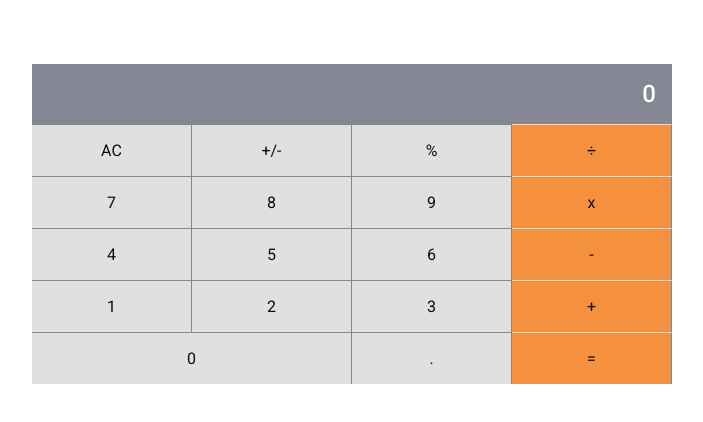
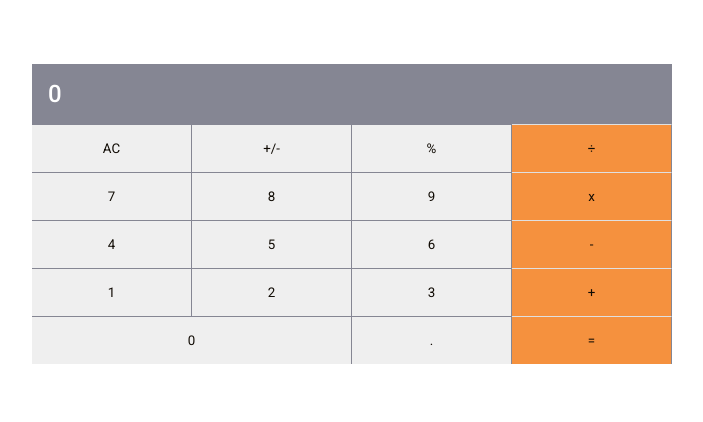
Before and after one commit to yaredtekle022/Math-Magicians, a React (Create React App) app: page / in a window 1280 px wide. Shown: the top 422 px of the page, without its empty margins (288-991 px from the left). Built offline with nearby package versions, Linux system fonts and the light colour scheme.

Commit message:
add react events

```diff
--- a/package.json
+++ b/package.json
@@ -6,6 +6,7 @@
     "@testing-library/jest-dom": "^5.16.5",
     "@testing-library/react": "^13.4.0",
     "@testing-library/user-event": "^13.5.0",
+    "big.js": "^6.2.1",
     "react": "^18.2.0",
     "react-dom": "^18.2.0",
     "react-scripts": "5.0.1",
--- a/src/components/Calculator.js
+++ b/src/components/Calculator.js
@@ -1,41 +1,123 @@
+/* eslint-disable react/no-unused-state */
+/* eslint-disable react/destructuring-assignment */
+/* eslint-disable react/prefer-stateless-function */
 import React from 'react';
+import Calculate from '../logic/calculate';
 
-function Calculator() {
+class Calculator extends React.Component {
+  constructor(props) {
+    super(props);
+    this.state = {
+      total: 0,
+      next: null,
+      operation: null,
+    };
+  }
+
+  handleChange = (e) => {
+    const res = Calculate(this.state, e.target.innerHTML);
+    this.setState(res);
+  };
+
+  render() {
     return (
       <div className="Calculator">
+        <form className="row">
+          <input
+            disabled
+            className="res"
+            value={this.state.next || this.state.total || 0}
+          />
+        </form>
         <div className="row">
-        <div className="res">0</div>
+          <button
+            type="button"
+            id="AC"
+            onClick={this.handleChange}
+            className="pads"
+          >
+            AC
+          </button>
+          <button
+            type="button"
+            onClick={this.handleChange}
+            id="+/-"
+            className="pads"
+          >
+            +/-
+          </button>
+          <button
+            type="button"
+            onClick={this.handleChange}
+            id="%"
+            className="pads"
+          >
+            %
+          </button>
+          <button type="button" onClick={this.handleChange} className="pads">
+            &#247;
+          </button>
         </div>
         <div className="row">
-        <div className="pads">AC</div>
-        <div className="pads">+/-</div>
-        <div className="pads">%</div>
-        <div className="pads">&#247;</div>
+          <button className="pads" type="button" onClick={this.handleChange}>
+            7
+          </button>
+          <button className="pads" type="button" onClick={this.handleChange}>
+            8
+          </button>
+          <button className="pads" type="button" onClick={this.handleChange}>
+            9
+          </button>
+          <button className="pads" type="button" onClick={this.handleChange}>
+            x
+          </button>
         </div>
         <div className="row">
-        <div className="pads">7</div>
-        <div className="pads">8</div>
-        <div className="pads">9</div>
-        <div className="pads">x</div>
+          <button className="pads" type="button" onClick={this.handleChange}>
+            4
+          </button>
+          <button className="pads" type="button" onClick={this.handleChange}>
+            5
+          </button>
+          <button className="pads" type="button" onClick={this.handleChange}>
+            6
+          </button>
+          <button className="pads" type="button" onClick={this.handleChange}>
+            -
+          </button>
         </div>
         <div className="row">
-        <div className="pads">4</div>
-        <div className="pads">5</div>
-        <div className="pads">6</div>
-        <div className="pads">-</div>
+          <button className="pads" type="button" onClick={this.handleChange}>
+            1
+          </button>
+          <button className="pads" type="button" onClick={this.handleChange}>
+            2
+          </button>
+          <button className="pads" type="button" onClick={this.handleChange}>
+            3
+          </button>
+          <button className="pads" type="button" onClick={this.handleChange}>
+            +
+          </button>
         </div>
         <div className="row">
-        <div className="pads">1</div>
-        <div className="pads">2</div>
-        <div className="pads">3</div>
-        <div className="pads">+</div>
-      </div>
-      <div className="row">
-        <div className="pads zero">0</div>
-        <div className="pads">.</div>
-        <div className="pads">=</div>
+          <button
+            className="pads zero"
+            type="button"
+            onClick={this.handleChange}
+          >
+            0
+          </button>
+          <button className="pads" type="button" onClick={this.handleChange}>
+            .
+          </button>
+          <button className="pads" type="button" onClick={this.handleChange}>
+            =
+          </button>
         </div>
       </div>
     );
   }
+}
+
 export default Calculator;
--- /dev/null
+++ b/src/logic/calculate.js
@@ -0,0 +1,102 @@
+import operate from './operate';
+
+function isNumber(item) {
+  return !!item.match(/[0-9]+/);
+}
+export default function calculate(obj, buttonName) {
+  if (buttonName === 'AC') {
+    return {
+      total: null,
+      next: null,
+      operation: null,
+    };
+  }
+
+  if (isNumber(buttonName)) {
+    if (buttonName === '0' && obj.next === '0') {
+      return {};
+    }
+    if (obj.operation) {
+      if (obj.next && obj.next !== '0') {
+        return { ...obj, next: obj.next + buttonName };
+      }
+      return { ...obj, next: buttonName };
+    }
+    if (obj.next && obj.next !== '0') {
+      return {
+        next: obj.next + buttonName,
+        total: null,
+      };
+    }
+    return {
+      next: buttonName,
+      total: null,
+    };
+  }
+
+  if (buttonName === '.') {
+    if (obj.next) {
+      if (obj.next.includes('.')) {
+        return { ...obj };
+      }
+      return { ...obj, next: `${obj.next}.` };
+    }
+    if (obj.operation) {
+      return { ...obj, next: '0.' };
+    }
+    if (obj.total) {
+      if (obj.total.includes('.')) {
+        return {};
+      }
+      return { ...obj, next: `${obj.total}.` };
+    }
+    return { ...obj, next: '0.' };
+  }
+
+  if (buttonName === '=') {
+    if (obj.next && obj.operation) {
+      return {
+        total: operate(obj.total, obj.next, obj.operation),
+        next: null,
+        operation: null,
+      };
+    }
+    return {};
+  }
+
+  if (buttonName === '+/-') {
+    if (obj.next) {
+      return { ...obj, next: (-1 * parseFloat(obj.next)).toString() };
+    }
+    if (obj.total) {
+      return { ...obj, total: (-1 * parseFloat(obj.total)).toString() };
+    }
+    return {};
+  }
+  if (!obj.next && obj.total && !obj.operation) {
+    return { ...obj, operation: buttonName };
+  }
+  if (obj.operation) {
+    if (obj.total && !obj.next) {
+      return { ...obj, operation: buttonName };
+    }
+
+    if (!obj.total) {
+      return { total: 0, operation: buttonName };
+    }
+
+    return {
+      total: operate(obj.total, obj.next, obj.operation),
+      next: null,
+      operation: buttonName,
+    };
+  }
+  if (!obj.next) {
+    return { operation: buttonName };
+  }
+  return {
+    total: obj.next,
+    next: null,
+    operation: buttonName,
+  };
+}
--- /dev/null
+++ b/src/logic/operate.js
@@ -0,0 +1,30 @@
+import Big from 'big.js';
+
+export default function operate(numberOne, numberTwo, operation) {
+  const one = Big(numberOne);
+  const two = Big(numberTwo);
+  if (operation === '+') {
+    return one.plus(two).toString();
+  }
+  if (operation === '-') {
+    return one.minus(two).toString();
+  }
+  if (operation === 'x') {
+    return one.times(two).toString();
+  }
+  if (operation === '÷') {
+    try {
+      return one.div(two).toString();
+    } catch (err) {
+      return "Can't divide by 0.";
+    }
+  }
+  if (operation === '%') {
+    try {
+      return one.mod(two).toString();
+    } catch (err) {
+      return "Can't find modulo as can't divide by 0.";
+    }
+  }
+  throw Error(`Unknown operation '${operation}'`);
+}
```
Also changed, not shown: 2 other files (tests, documents, lock files or other folders). Lines whose indentation alone changed are shown as unchanged.
